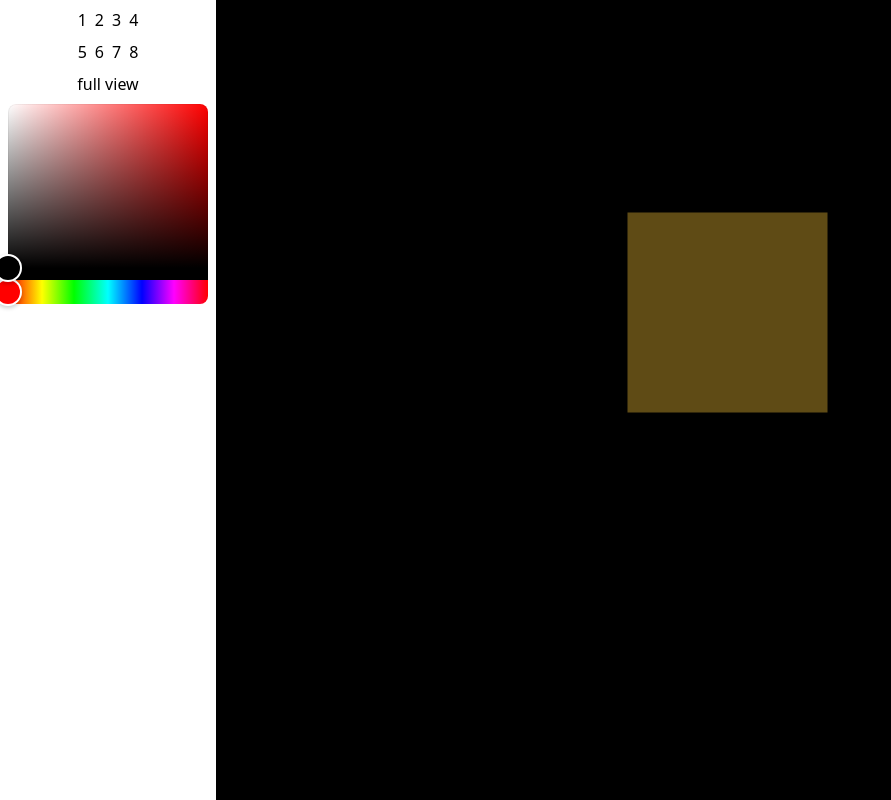
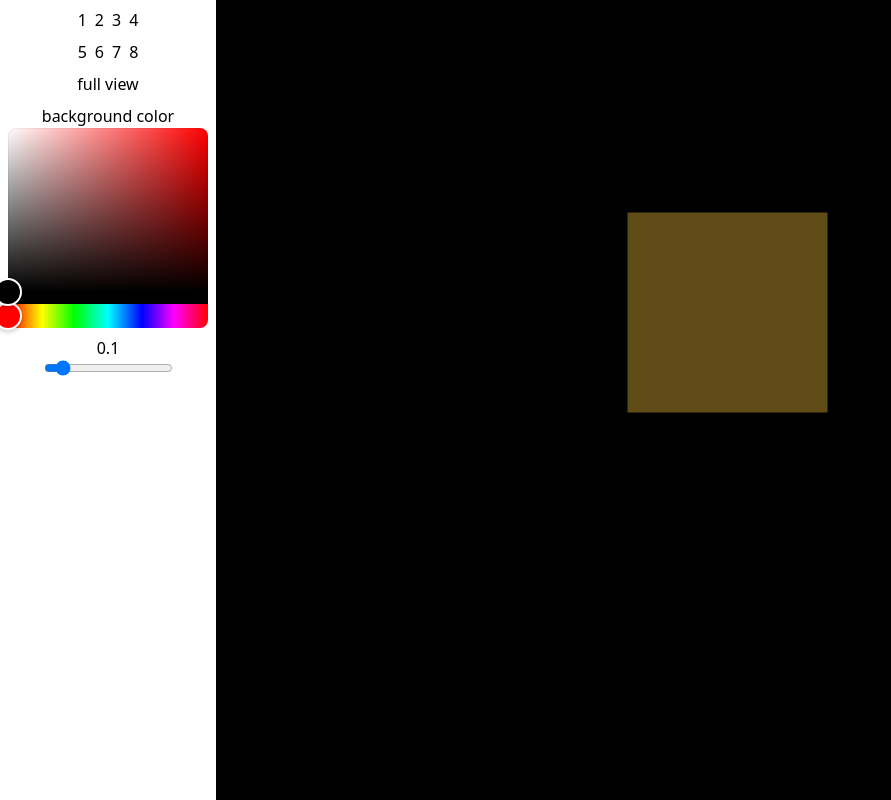
Before and after one commit to joheee/LEDCubeWorkspace, a React (Vite) app: page / in a window 1280 px wide. Shown: the whole page, without its empty margins (0-891 px from the left). Built offline with nearby package versions, Linux system fonts and the light colour scheme.

Commit message:
set cube opacity

```diff
--- a/src/App.tsx
+++ b/src/App.tsx
@@ -1,14 +1,19 @@
+import { useContext, useState } from "react"
 import Sidebar from "./components/Sidebar"
 import ThreeRender from "./components/ThreeRender"
+import { IndexContext } from "./config/Context"
 
 
 function App() {
 
+  const [Index, setIndex] = useState<number>(8)
+  const [Opacity, setOpacity] = useState<number>(10)
+
   return (
-    <>
+    <IndexContext.Provider value={{Index, setIndex, Opacity, setOpacity}}>
         <Sidebar/>
         <ThreeRender/>
-    </>
+    </IndexContext.Provider>
   )
 }
 
--- a/src/anim/BoxItem.tsx
+++ b/src/anim/BoxItem.tsx
@@ -1,14 +1,16 @@
 import { createRoot } from 'react-dom/client'
-import React, { useRef, useState } from 'react'
+import React, { useContext, useRef, useState } from 'react'
 import { Canvas, useFrame } from '@react-three/fiber'
 import { boxSize } from '../config/Variable'
+import { IndexContext } from '../config/Context'
+import { OpacityMax } from '../config/Color'
 
 
 export default function Box(props: any) {
 
     const [hovered, setHover] = useState(false)
     const [active, setActive] = useState(false)
-
+    const indexContext = useContext(IndexContext)
 
     return (
       <mesh
@@ -18,7 +20,7 @@ export default function Box(props: any) {
         onPointerOver={(event) => setHover(true)}
         onPointerOut={(event) => setHover(false)}>
         <boxGeometry args={[boxSize, boxSize, boxSize]} attach='geometry'/>
-        <meshBasicMaterial attach='material' color={hovered ? 'hotpink' : 'orange'} transparent={true} opacity={0.1}/>
+        <meshBasicMaterial attach='material' color={hovered ? 'hotpink' : 'orange'} transparent={true} opacity={indexContext.Opacity/OpacityMax}/>
       </mesh>
     )
   }
--- a/src/components/Sidebar.css
+++ b/src/components/Sidebar.css
@@ -4,9 +4,13 @@
     height: 100vh;
     z-index: 10;
     padding: .5rem;
+    gap: .5rem;
+    box-shadow: rgba(0, 0, 0, 0.35) 0px 5px 15px;
+}
+
+.flex-column-center {
     display: flex;
     flex-direction: column;
-    gap: .5rem;
     align-items: center;
 }
 
--- a/src/components/Sidebar.tsx
+++ b/src/components/Sidebar.tsx
@@ -1,59 +1,43 @@
-import { BackgroundColor } from '../config/Color'
+import { OpacityMax } from '../config/Color'
 import { HexColorPicker } from "react-colorful"
 import './Sidebar.css'
-import { useEffect, useState } from 'react'
-
-interface backgroundColorCard {
-    hex: string
-}
-
-function BackgroundColorCard(color:backgroundColorCard) {
-
-    const handleChangeBackground = () => {
-        document.body.style.backgroundColor = `${color.hex}`
-    }
-
-    return (
-        <div onClick={handleChangeBackground} className="background-color-card" style={{
-            backgroundColor:color.hex
-        }}></div>
-    )
-}
+import { useContext, useEffect, useState } from 'react'
+import { LayerTotal } from '../config/Mapping'
+import { IndexContext } from '../config/Context'
 
 export default function Sidebar(){
+    const [color, setcolor] = useState('#000000')
 
-    const [color, setcolor] = useState('#000000')
     useEffect(() => {
         document.body.style.backgroundColor = color
     }, [color])
 
+    const indexContext = useContext(IndexContext)
+
     return (
-        <div className="sidebar-container">
+        <div className="sidebar-container flex-column-center">
 
             <div className="layer-container">
-                <button>1</button>
-                <button>2</button>
-                <button>3</button>
-                <button>4</button>
-                <button>5</button>
-                <button>6</button>
-                <button>7</button>
-                <button>8</button>
+                {
+                    LayerTotal.map(i => (
+                        <button onClick={() => indexContext.setIndex!(i)} key={i}>{i + 1}</button>
+                    ))
+                }
             </div>
 
             <div className="full-view-button-container">
-                <button>full view</button>
+                <button onClick={() => indexContext.setIndex!(8)}>full view</button>
             </div>
 
-            {/* <div className="background-container">
-                {
-                    BackgroundColor.map((item, i) => (
-                        <BackgroundColorCard hex={item}/>
-                    ))
-                }
-            </div> */}
+            <div className="flex-column-center">
+                <div className="">background color</div>
+                <HexColorPicker color={color} onChange={setcolor} />
+            </div>
 
-            <HexColorPicker color={color} onChange={setcolor} />
+            <div className='flex-column-center'>
+                <div className="">{indexContext.Opacity/100}</div>
+                <input type="range" value={indexContext.Opacity} onChange={e => indexContext.setOpacity!(Number(e.target.value))} min="0" max={OpacityMax}/>
+            </div>
         </div>
     )
 }
--- a/src/components/ThreeRender.tsx
+++ b/src/components/ThreeRender.tsx
@@ -1,7 +1,9 @@
 import { OrbitControls } from "@react-three/drei";
 import { Canvas, useFrame, useThree } from "@react-three/fiber";
+import { useContext } from "react";
 import { PlaneGeometry } from "three";
 import Box from "../anim/BoxItem";
+import { IndexContext } from "../config/Context";
 import { Layer } from "../config/Mapping";
 import { boxSize } from "../config/Variable";
 import Sidebar from "./Sidebar";
@@ -18,11 +20,18 @@ function DisplayLayer({num}:any) {
 }
 
 export default function ThreeRender() {
+
+  const indexContext = useContext(IndexContext)
+
+
     return (
       <>
         <Canvas orthographic camera={{zoom:25}}>
             <ambientLight intensity={0.5}/>
             <OrbitControls/>
+            {
+              indexContext.Index === 8 ?
+              <>
               <DisplayLayer num={0}/>
               <DisplayLayer num={1}/>
               <DisplayLayer num={2}/>
@@ -31,6 +40,9 @@ export default function ThreeRender() {
               <DisplayLayer num={5}/>
               <DisplayLayer num={6}/>
               <DisplayLayer num={7}/>
+
+              </> : <DisplayLayer num={indexContext.Index}/>
+            }
         </Canvas>
       </>
     )
--- a/src/config/Color.ts
+++ b/src/config/Color.ts
@@ -1,6 +1 @@
-export const BackgroundColor = [
-    '#191825',
-    '#BAD7E9',
-    '#CDE990',
-    '#FF0032'
-]
+export const OpacityMax = 100
--- /dev/null
+++ b/src/config/Context.ts
@@ -0,0 +1,15 @@
+import { createContext } from "react";
+
+interface IndexContextInterface {
+    Index:number,
+    setIndex?:(e:number) => void,
+    Opacity:number,
+    setOpacity?:(e:number) => void
+}
+
+const defaultState = {
+    Index:8,
+    Opacity:10
+}
+
+export const IndexContext = createContext<IndexContextInterface>(defaultState)
--- a/src/config/Mapping.ts
+++ b/src/config/Mapping.ts
@@ -7,3 +7,5 @@ export const Layer = (z:number) => {
     }
     return arr
 }
+
+export const LayerTotal = [0,1,2,3,4,5,6,7]
```
Lines whose indentation alone changed are shown as unchanged.
